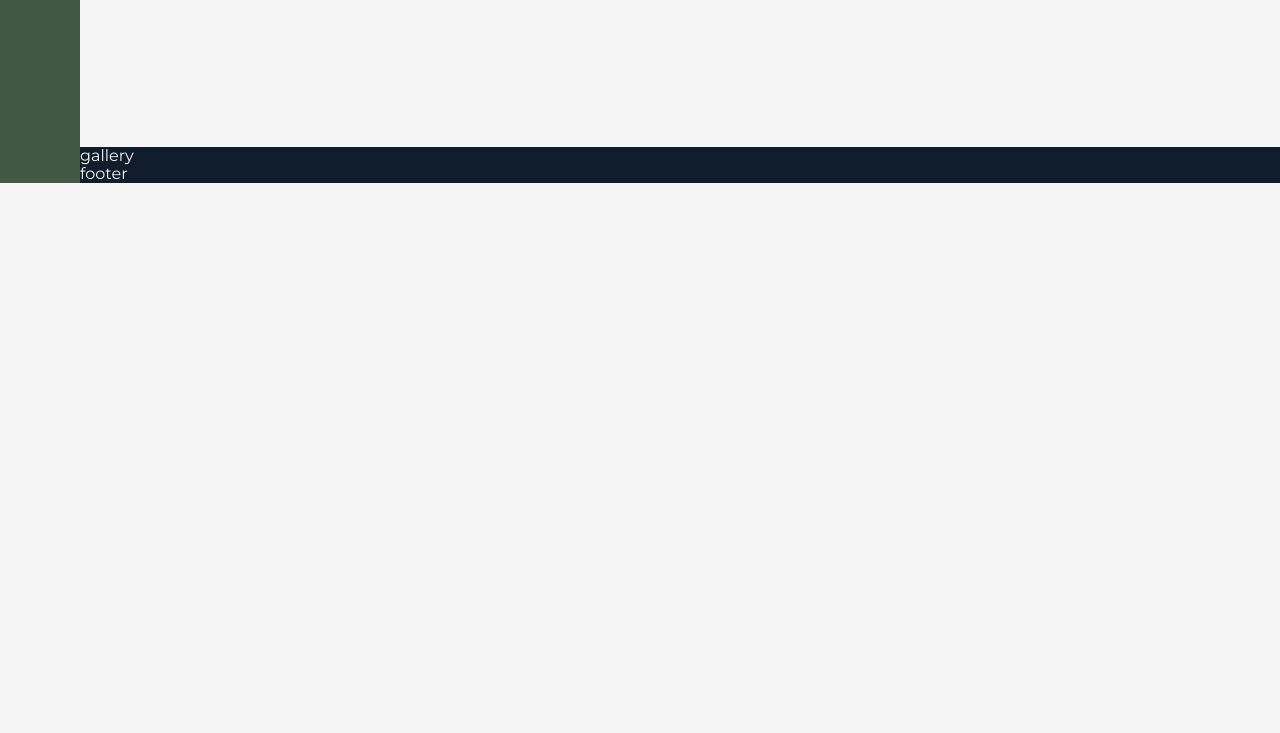
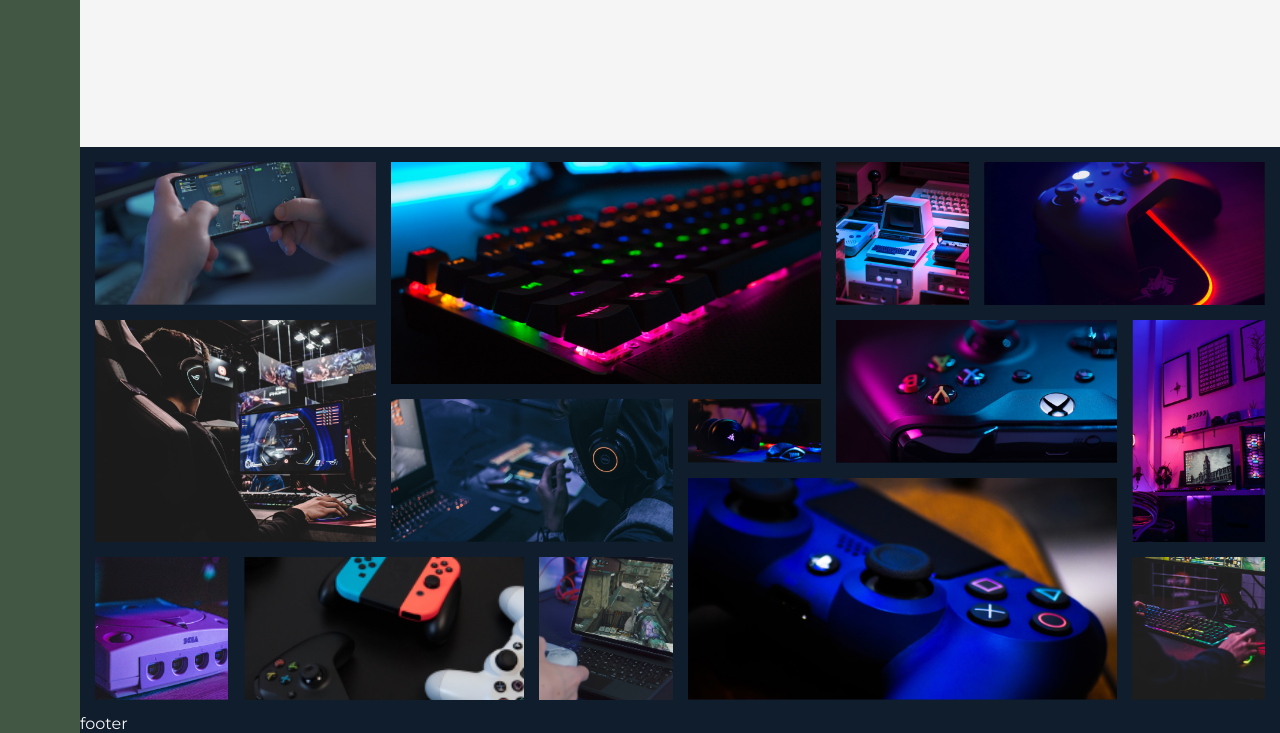
Before and after one commit to Alexander-Domanov/game-store, a website: page src/index.html in a window 1280 px wide. Shown: the part 2875-3608 px from the top of the page. Before the commit the page ends 3058 px from the top, so only its background shows below. Drawn offline with nearby package versions, Linux system fonts and the light colour scheme; files that its build step writes are made by us from their sources.

Commit message:
feat:complete for layout gallery

```diff
--- a/src/index.html
+++ b/src/index.html
@@ -296,7 +296,50 @@
         </div>
     </div>
     <div class="gallery">
-        gallery
+
+        <div class="gallery__item gallery__item-1">
+            <img src="img/gal-1.png" alt="img-1" class="gallery__img">
+        </div>
+        <div class="gallery__item gallery__item-2">
+            <img src="img/gal-2.png" alt="img-2" class="gallery__img">
+        </div>
+        <div class="gallery__item gallery__item-3">
+            <img src="img/gal-3.png" alt="img-3" class="gallery__img">
+        </div>
+        <div class="gallery__item gallery__item-4">
+            <img src="img/gal-4.png" alt="img-4" class="gallery__img">
+        </div>
+        <div class="gallery__item gallery__item-5">
+            <img src="img/gal-5.png" alt="img-5" class="gallery__img">
+        </div>
+        <div class="gallery__item gallery__item-6">
+            <img src="img/gal-6.png" alt="img-6" class="gallery__img">
+        </div>
+        <div class="gallery__item gallery__item-7">
+            <img src="img/gal-7.png" alt="img-7" class="gallery__img">
+        </div>
+        <div class="gallery__item gallery__item-8">
+            <img src="img/gal-8.png" alt="img-8" class="gallery__img">
+        </div>
+        <div class="gallery__item gallery__item-9">
+            <img src="img/gal-9.png" alt="img-9" class="gallery__img">
+        </div>
+        <div class="gallery__item gallery__item-10">
+            <img src="img/gal-10.png" alt="img-10" class="gallery__img">
+        </div>
+        <div class="gallery__item gallery__item-11">
+            <img src="img/gal-11.png" alt="img-11" class="gallery__img">
+        </div>
+        <div class="gallery__item gallery__item-12">
+            <img src="img/gal-12.png" alt="img-12" class="gallery__img">
+        </div>
+        <div class="gallery__item gallery__item-13">
+            <img src="img/gal-13.png" alt="img-13" class="gallery__img">
+        </div>
+        <div class="gallery__item gallery__item-14">
+            <img src="img/gal-14.png" alt="img-14" class="gallery__img">
+        </div>
+
     </div>
     <div class="footer">
         footer
--- a/src/sass/_gallery.sass
+++ b/src/sass/_gallery.sass
@@ -1,3 +1,60 @@
 .gallery
   background-color: $color-blue-dark
   grid-column: full-start / full-end
+  display: grid
+  grid-template-columns: repeat(8, 1fr)
+  grid-template-rows: repeat(7, 5vw)
+  grid-gap: 1.5rem
+  padding: 1.5rem
+  &__item-1
+    grid-column: 1 / 3
+    grid-row: 1 / 3
+  &__item-2
+    grid-column: 3 / span 3
+    grid-row: 1 / span 3
+
+  &__item-3
+    grid-column: 6 / span 1
+    grid-row: 1 / span 2
+  &__item-4
+    grid-column: 7 / -1
+    grid-row: 1 / span 2
+  &__item-5
+    grid-column: 1 / span 2
+    grid-row: 3 / span 3
+  &__item-6
+    grid-column: 3 / span 2
+    grid-row: 4 / span 2
+  &__item-7
+    grid-column: 5 / 6
+    grid-row: 4 / 5
+  &__item-8
+    grid-column: 6 / span 2
+    grid-row: 3 / span 2
+  &__item-9
+    grid-row: 3 / span 3
+    grid-column: 8 / -1
+
+  &__item-10
+    grid-row: 6 / span 2
+    grid-column: 1 / 2
+
+  &__item-11
+    grid-row: 6 / span 2
+    grid-column: 2 / span 2
+
+  &__item-12
+    grid-row: 6 / span 2
+    grid-column: 4 / 5
+
+  &__item-13
+    grid-row: 5 / span 3
+    grid-column: 5 / span 3
+
+  &__item-14
+    grid-row: 6 / span 2
+    grid-column: 8 / -1
+  &__img
+    width: 100%
+    height: 100%
+    object-fit: cover
```
Also changed, not shown: dist/css/style.min.css, dist/index.html.
